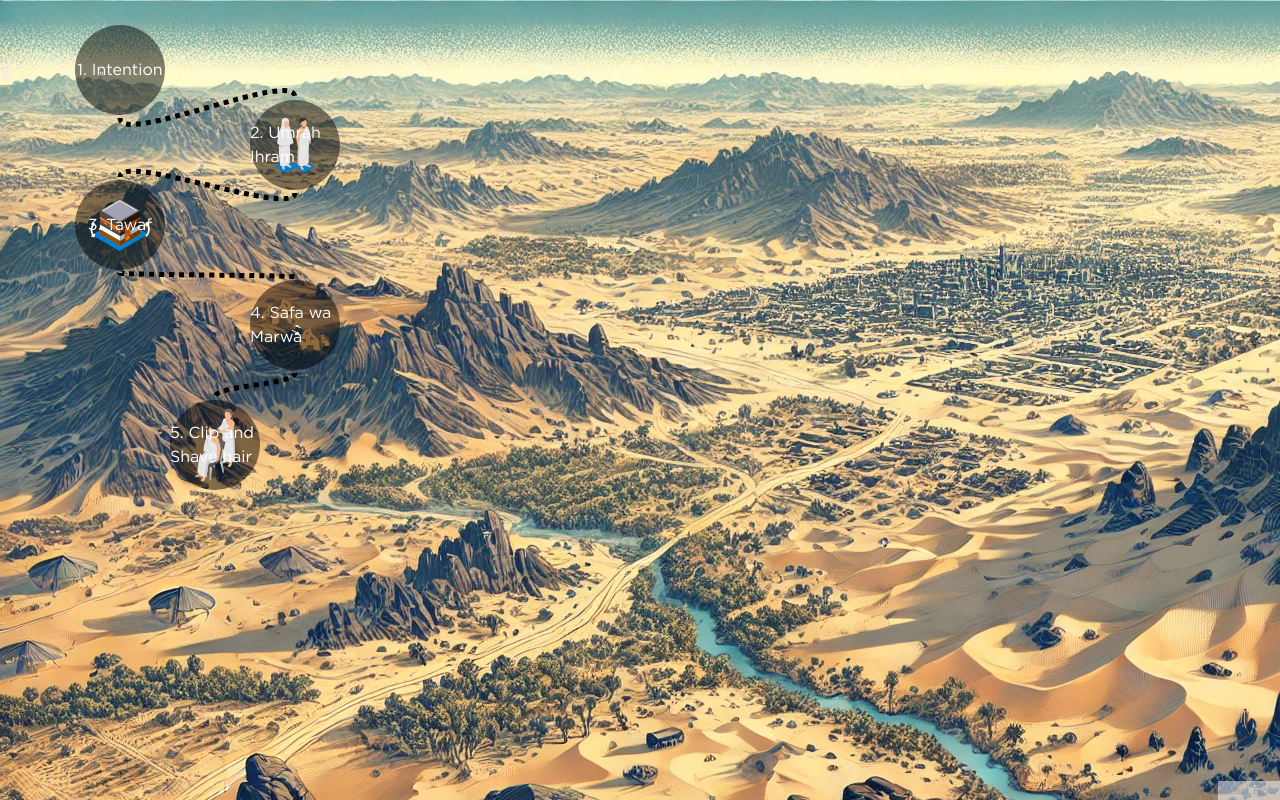
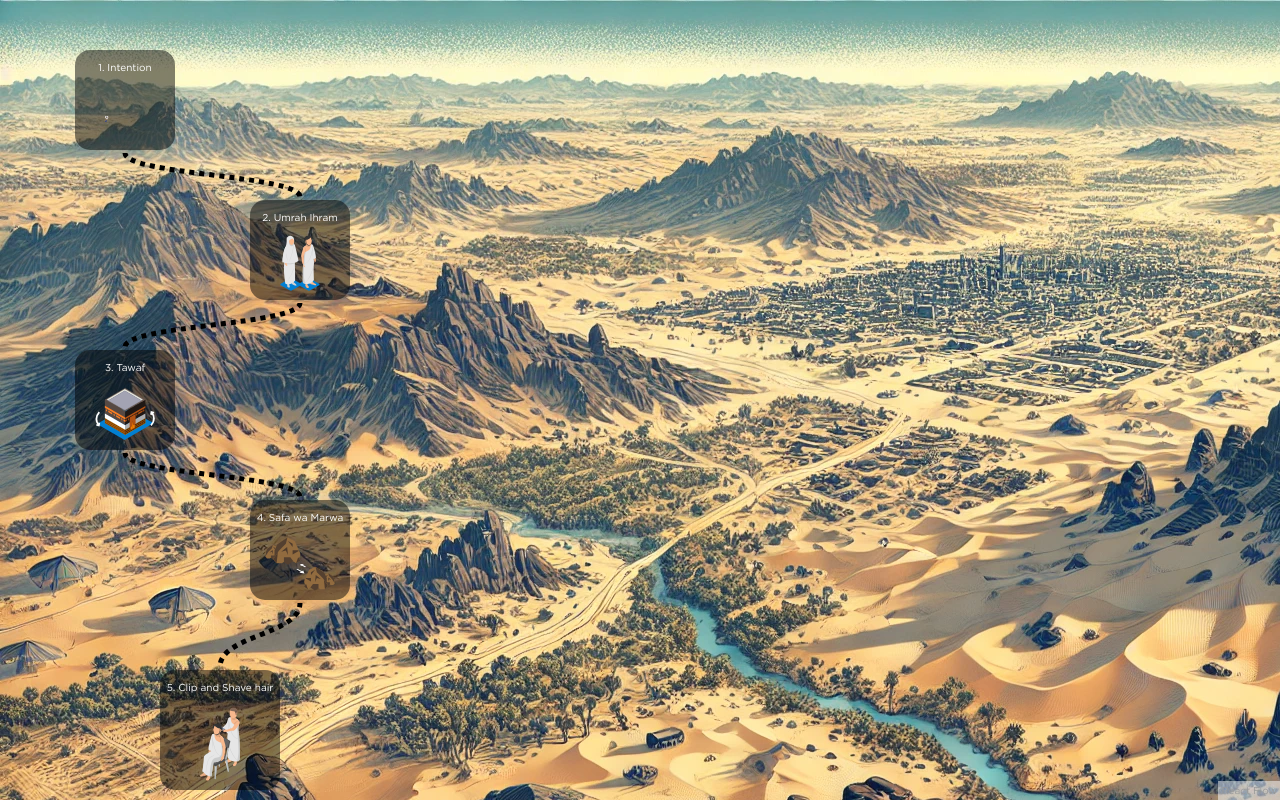
Before and after one commit to yersultan-ibn/hajj-jannah, a Next.js app: page /umra in a window 1280 px wide. Built offline with nearby package versions, Linux system fonts and the light colour scheme; no server answers.

Commit message:
feat: styles

```diff
--- a/src/modules/umra/CustomNode.tsx
+++ b/src/modules/umra/CustomNode.tsx
@@ -3,19 +3,21 @@ import { Handle, Position } from '@xyflow/react';
 const NodeStyle = {
   backgroundColor: "#0000007d",
   backgroundRepeat: "no-repeat",
-  backgroundPosition: "center",
+  backgroundPosition: "center 80%",
   color: "white",
-  width: 90,
-  height: 90,
   display: "flex",
   justifyContent: "center",
-  alignItems: "center",
-  borderRadius: "50%",
+  borderRadius: 15,
+  paddingTop: 10,
+  textAlign: "center",
+  fontSize: 10
 }
 
 type Props = {
   data: {
     label: string;
+    width: number;
+    height: number;
     bg: {
       url: string;
       size: number
@@ -25,7 +27,7 @@ type Props = {
 export  const CustomNode = ({ data }: Props) =>  {
   console.log(data.bg.size)
   return (
-    <div style={{...NodeStyle, backgroundImage: `url(${data.bg.url})`, backgroundSize: data.bg.size}}>
+    <div style={{...NodeStyle, backgroundImage: `url(${data.bg.url})`, backgroundSize: data.bg.size, width: data.width, height: data.height}}>
       {data.label}
       <Handle type="target" position={Position.Top} />
       <Handle type="source" position={Position.Bottom} id={data.label} />
--- a/src/modules/umra/UmraContent.tsx
+++ b/src/modules/umra/UmraContent.tsx
@@ -14,9 +14,11 @@ const root = {
 const initialNodes = [
   {
     id: "1",
-    position: { x: 75, y: 25 },
+    position: { x: 75, y: 50 },
     data: {
       label: "1. Intention",
+      width: 100,
+      height: 100,
       bg: {
         url: "steps/step-1.svg",
         size: 40,
@@ -26,9 +28,11 @@ const initialNodes = [
   },
   {
     id: "2",
-    position: { x: 250, y: 100 },
+    position: { x: 250, y: 200 },
     data: {
       label: "2. Umrah Ihram",
+      width: 100,
+      height: 100,
       bg: {
         url: "steps/step-2.svg",
         size: 40,
@@ -38,9 +42,11 @@ const initialNodes = [
   },
   {
     id: "3",
-    position: { x: 75, y: 180 },
+    position: { x: 75, y: 350 },
     data: {
       label: "3. Tawaf",
+      width: 100,
+      height: 100,
       bg: {
         url: "steps/step-3.svg",
         size: 60,
@@ -50,9 +56,11 @@ const initialNodes = [
   },
   {
     id: "4",
-    position: { x: 250, y: 280 },
+    position: { x: 250, y: 500 },
     data: {
       label: "4. Safa wa Marwa",
+      width: 100,
+      height: 100,
       bg: {
         url: "steps/step-4.svg",
         size: 70,
@@ -62,9 +70,11 @@ const initialNodes = [
   },
   {
     id: "5",
-    position: { x: 170, y: 400 },
+    position: { x: 160, y: 670 },
     data: {
       label: "5. Clip and Shave hair",
+      width: 120,
+      height: 120,
       bg: {
         url: "steps/step-5.svg",
         size: 40,
```
